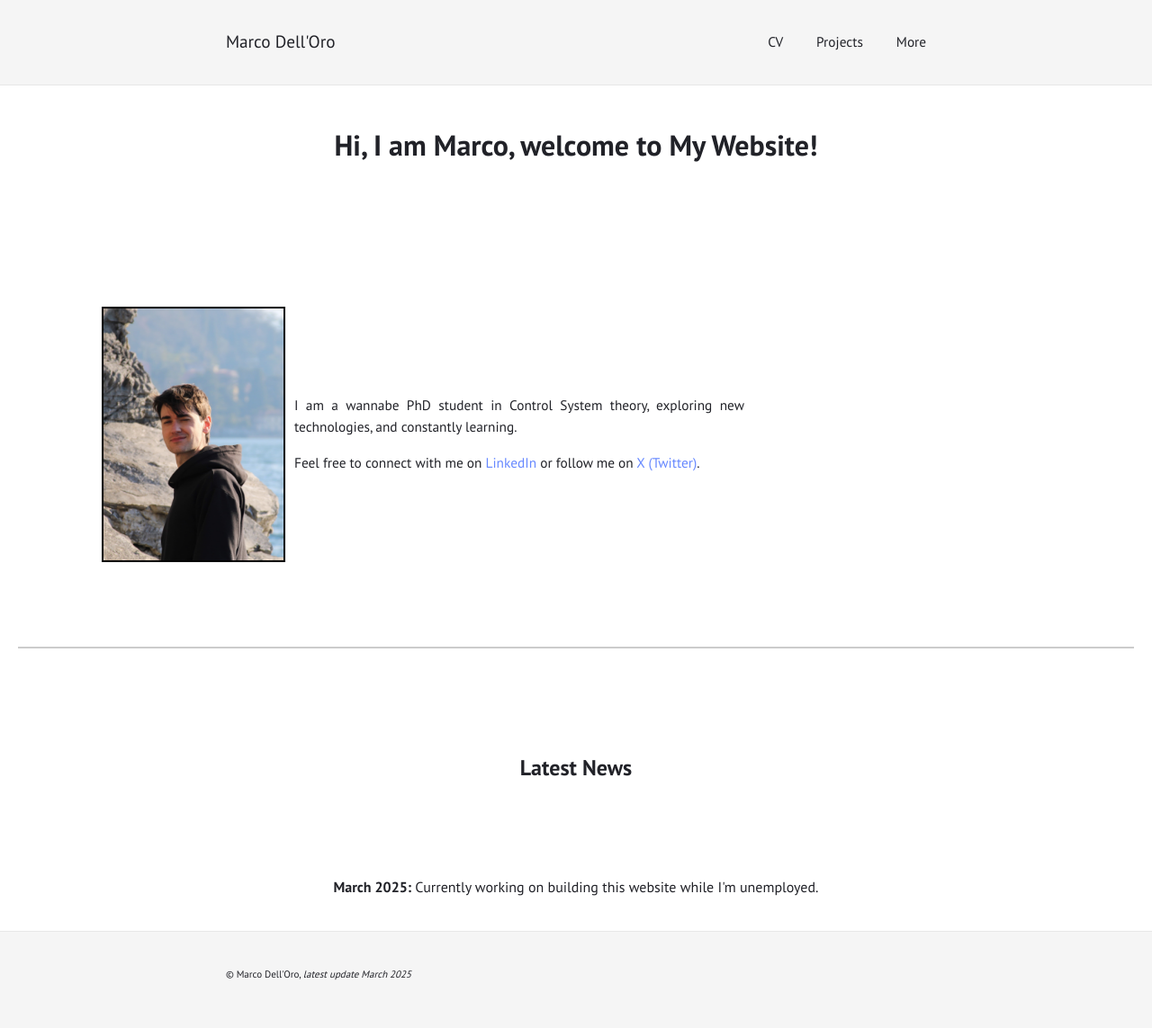
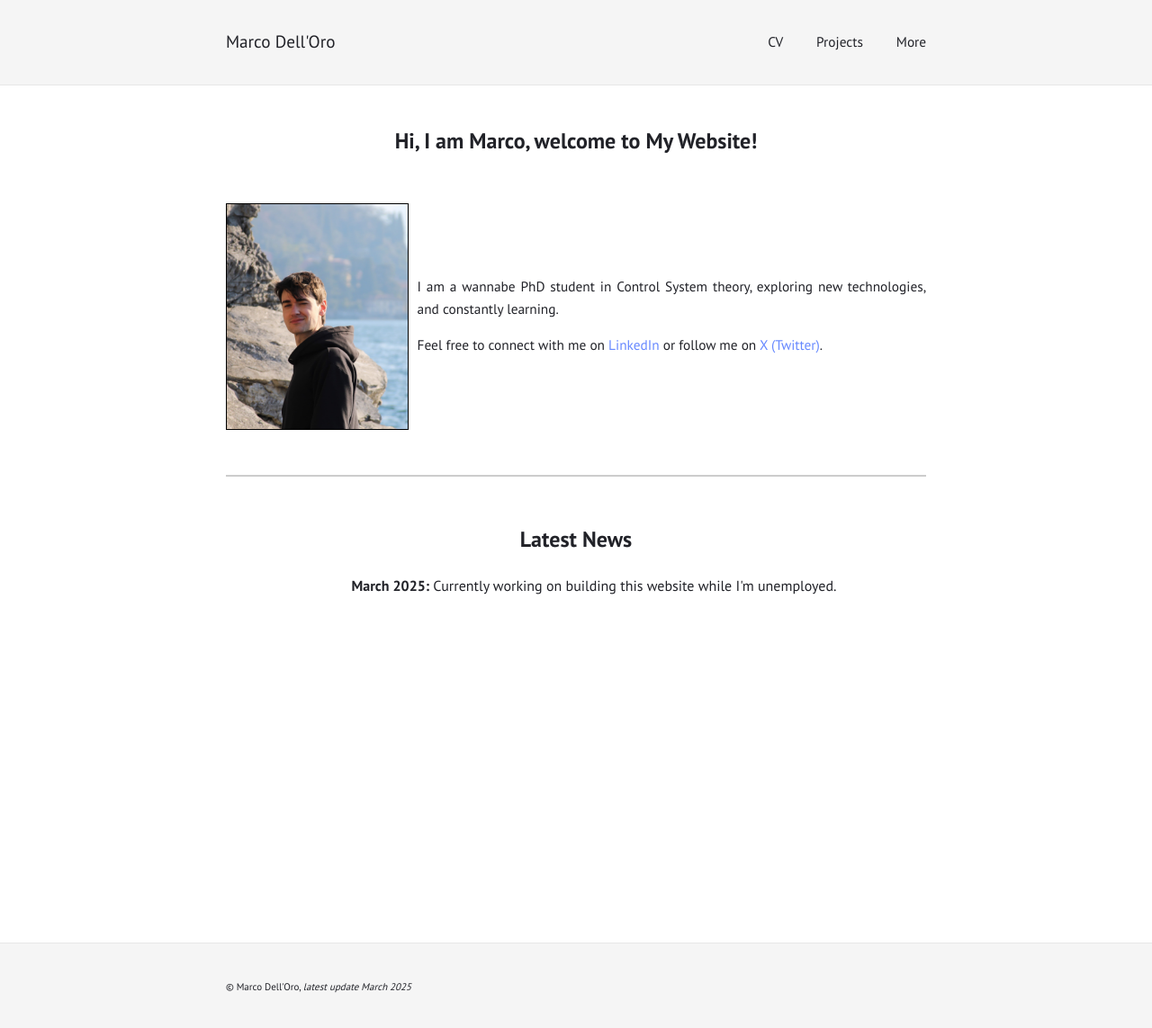
Before and after one commit to Marcodelloro/Marcodelloro.github.io, a Jekyll site: the page built from index.html, in a window 1280 px wide. Shown: the whole page at 90% size. Built offline with Jekyll 4.4.1, drawn with Linux system fonts in a browser that asks for light colours.

Commit message:
update homepage

```diff
--- a/assets/css/index.sass
+++ b/assets/css/index.sass
@@ -48,22 +48,21 @@ body
   min-height: 100vh
   justify-content: space-between
 
-
 .home-page
+  padding: 1.75em calc(40% - 17em)
   display: flex
   flex-direction: column
   align-items: top
   text-align: center
   min-height: 100vh
-  justify-content: space-between
-  padding: 20px
+  justify-content: flex-start
   background: lighten($light, 10%)
   color: $dark
 
 h1
-  font-size: 2rem
-  margin-bottom: 100px
+  font-size: 1.5rem
   color: $dark
+  margin-bottom: 50px
 
 
 .profile-container
@@ -76,10 +75,10 @@ h1
   text-align: left
 
 .wrap
-  width: 200px
-  height: 280px
+  width: 250px
+  height: 250px
   overflow: hidden
-  border: 2px solid black
+  border: 1px solid black
   display: flex
   justify-content: center
   align-items: center
@@ -90,25 +89,19 @@ h1
     object-fit: cover
     object-position: 20% top
     margin: 0 0 0 0
-.info
-  max-width: 500px
 
 .divider
   width: 100%
-  margin: 40px auto
+  margin-top: 50px
   border: none
   border-top: 2px solid #ccc
 
 #news
   text-align: center
-  max-width: 800px
-  margin: 0 auto
   h2
     font-size: 1.5rem
-    margin-bottom: 100px
   ul
     list-style: none
-    padding: 0
   li
     font-size: 1rem
     margin-bottom: 10px
```
Also changed, not shown: 3 other files.
